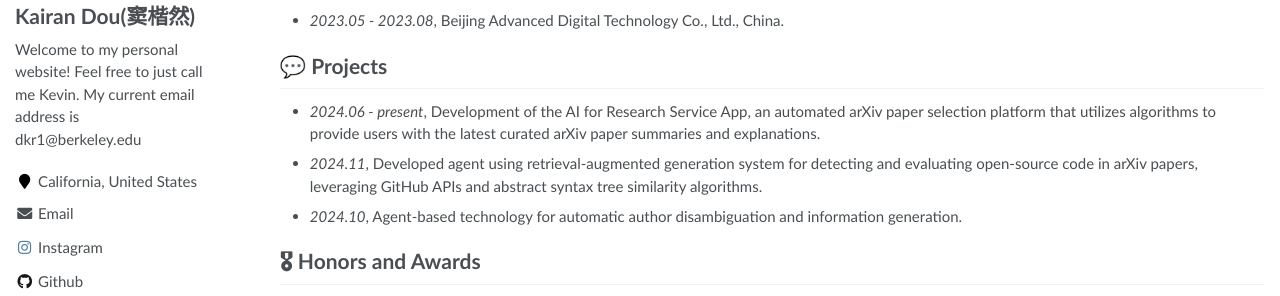
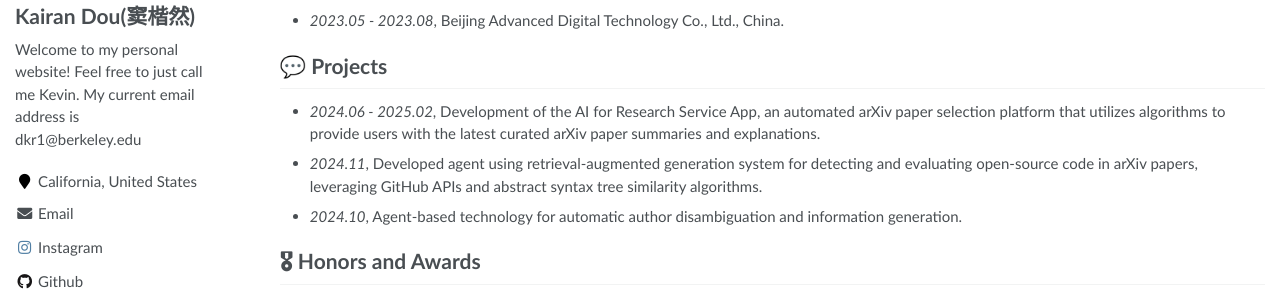
Before and after one commit to Darkeyessss/Darkeyessss.github.io, a Jekyll site: the page built from _pages/about.md, in a window 1280 px wide and 900 px high, scrolled down 960 px. Shown: the part 273-569 px from the top of the window. Built offline with Jekyll 4.4.1, drawn with Linux system fonts in a browser that asks for light colours.

Commit message:
Update about.md

```diff
--- a/_pages/about.md
+++ b/_pages/about.md
@@ -66,7 +66,7 @@ Penghai Zhao, Xinghua Xing, **Kairan Dou**, Jinyu Tian, Ying Tai, Jian Yang, Min
 - *2023.05 - 2023.08*, Beijing Advanced Digital Technology Co., Ltd., China.
 
 # 💬 Projects
-- *2024.06 - present*, Development of the AI for Research Service App, an automated arXiv paper selection platform that utilizes algorithms to provide users with the latest curated arXiv paper summaries and explanations.
+- *2024.06 - 2025.02*, Development of the AI for Research Service App, an automated arXiv paper selection platform that utilizes algorithms to provide users with the latest curated arXiv paper summaries and explanations.
 - *2024.11*, Developed agent using retrieval-augmented generation system for detecting and evaluating open-source code in arXiv papers, leveraging GitHub APIs and abstract syntax tree similarity algorithms.
 - *2024.10*, Agent-based technology for automatic author disambiguation and information generation.
 
```
